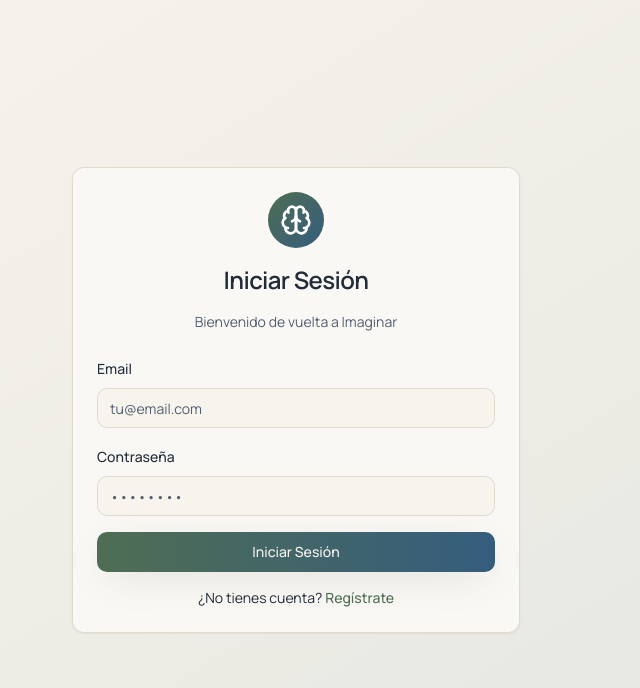
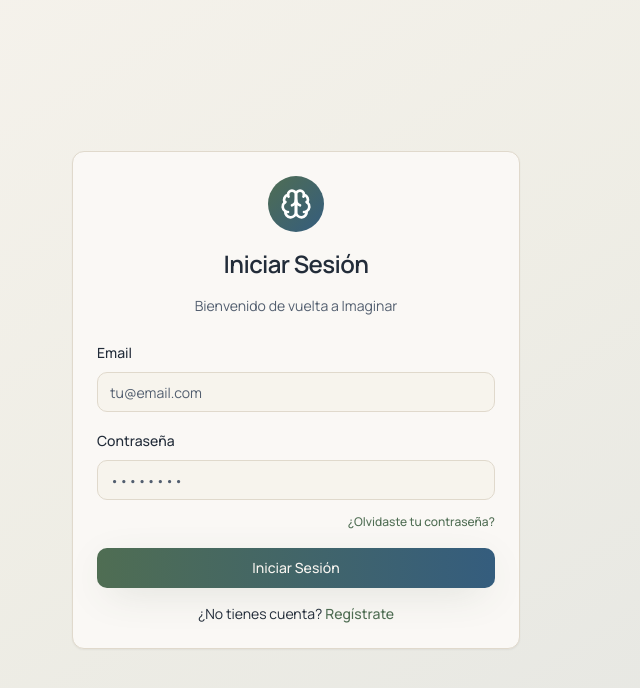
Before and after one commit to danydrey/imaginario-core-config, a React (Vite) app: page /auth in a window 1280 px wide. Shown: the top 688 px of the page, without its empty margins (344-984 px from the left). Built offline with nearby package versions, Linux system fonts and the light colour scheme; the HTML template or start-up script is replaced by a standard one.

Commit message:
Changes
Co-authored-by: danydrey <150765127+danydrey@users.noreply.github.com>

```diff
--- a/src/pages/Auth.tsx
+++ b/src/pages/Auth.tsx
@@ -1,5 +1,5 @@
 import { useState, useEffect } from "react";
-import { useSearchParams, useNavigate } from "react-router-dom";
+import { useSearchParams, useNavigate, Link } from "react-router-dom";
 import { Button } from "@/components/ui/button";
 import { Input } from "@/components/ui/input";
 import { Label } from "@/components/ui/label";
@@ -138,6 +138,16 @@ const Auth = () => {
               {errors.password && (
                 <p className="text-sm text-destructive">{errors.password}</p>
               )}
+              {mode === 'signin' && (
+                <div className="text-right">
+                  <Link
+                    to="/forgot-password"
+                    className="text-xs text-primary hover:underline font-medium"
+                  >
+                    ¿Olvidaste tu contraseña?
+                  </Link>
+                </div>
+              )}
             </div>
 
             <Button
```
